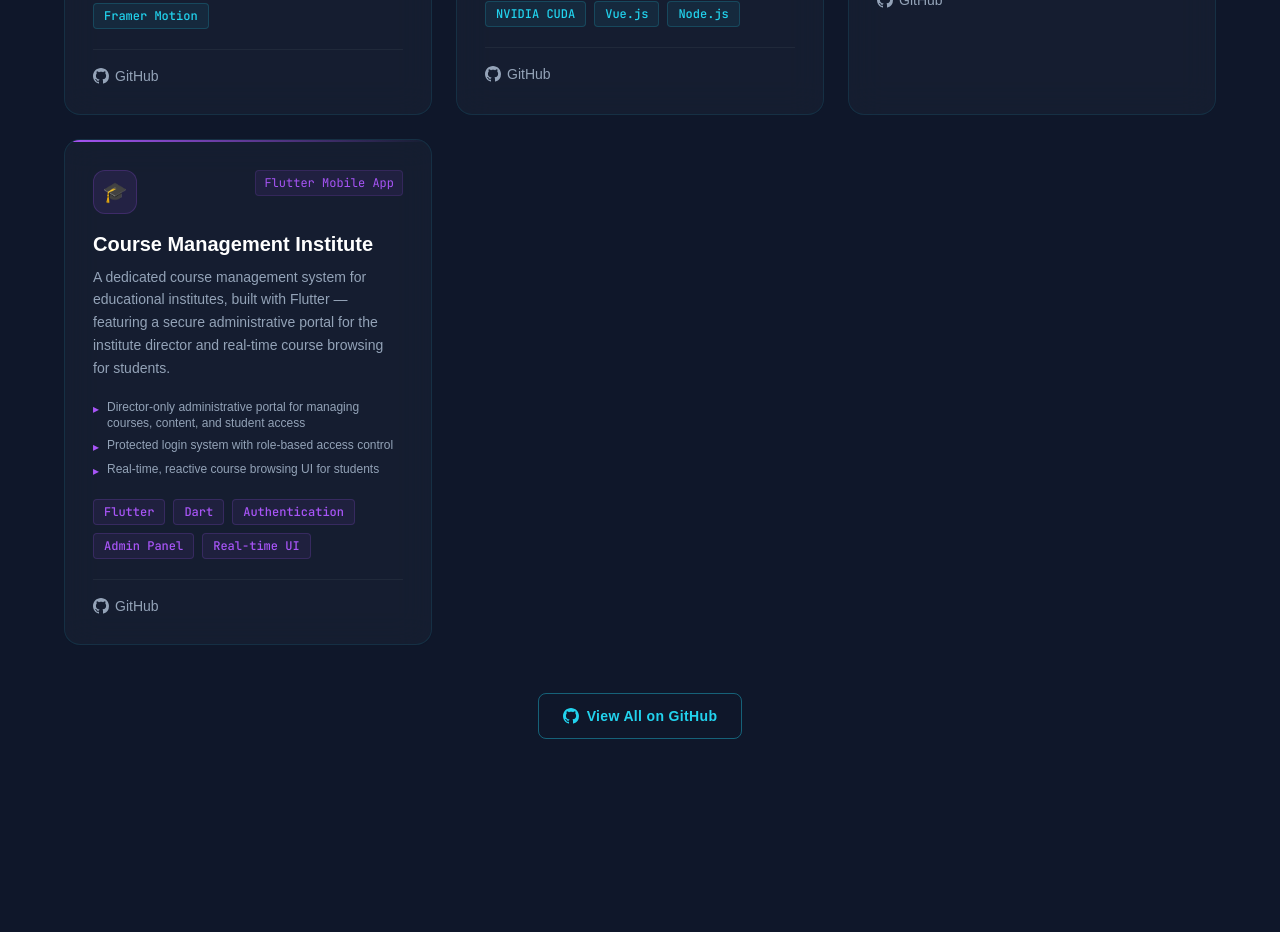
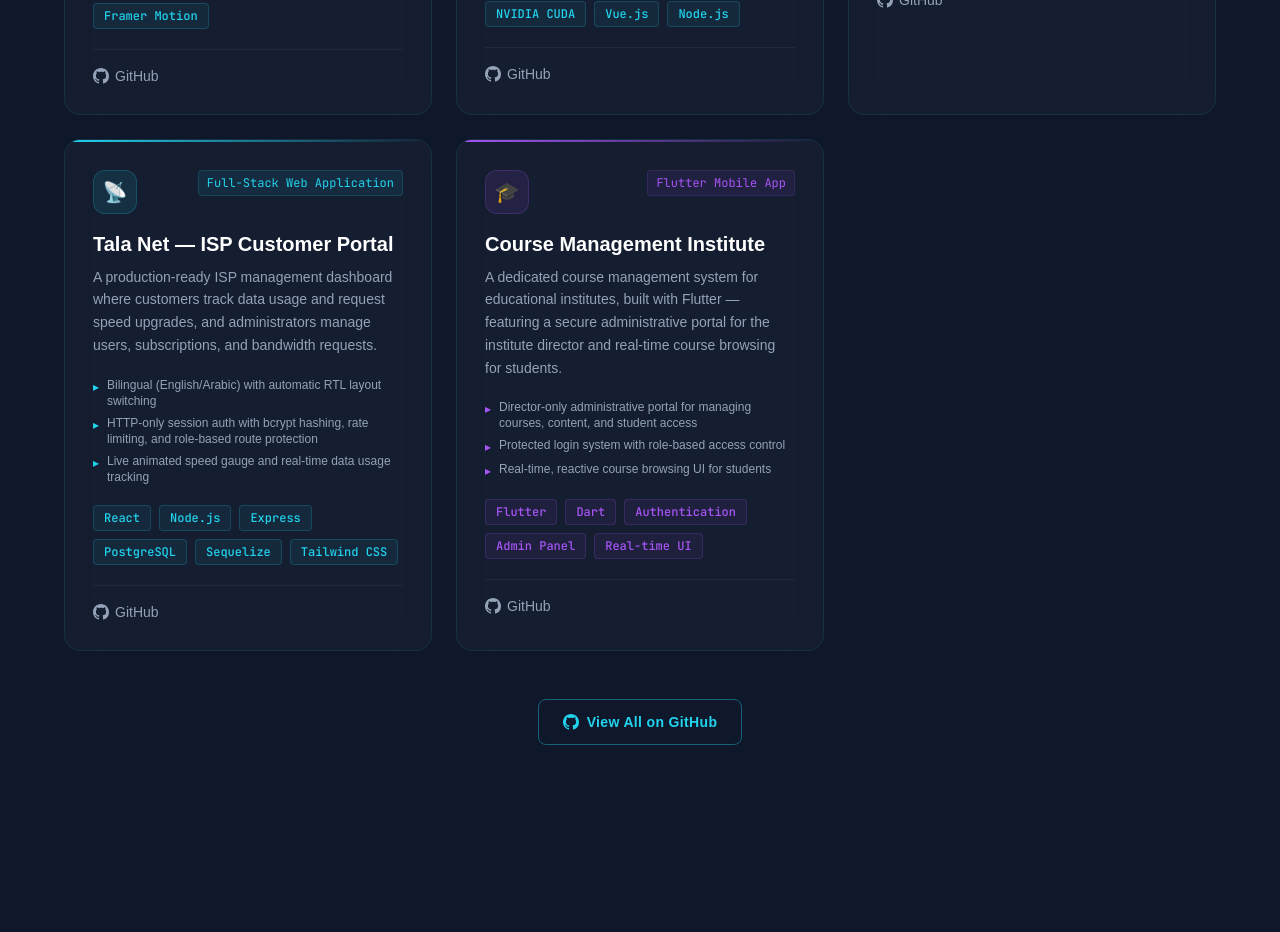
Before and after one commit to r1356-w/Rand-Portfolio, a React (Create React App) app: page / in a window 1280 px wide. Shown: the part 2220-3152 px from the top of the page. Built offline with nearby package versions, Linux system fonts and the light colour scheme; no server answers; a web font is replaced by a local one.

Commit message:
Add Tala Net ISP customer portal project card
Full-stack ISP management dashboard (React, Node/Express,
PostgreSQL) with bilingual EN/AR RTL support and a live speed
gauge, verified against the actual repo (r1356-w/Tala-Net).

```diff
--- a/src/components/Projects/Projects.js
+++ b/src/components/Projects/Projects.js
@@ -114,6 +114,24 @@ const projects = [
     live: null,
   },
   {
+    id: 9,
+    title: "Tala Net — ISP Customer Portal",
+    icon: "📡",
+    type: "Full-Stack Web Application",
+    description:
+      "A production-ready ISP management dashboard where customers track data usage and request speed upgrades, and administrators manage users, subscriptions, and bandwidth requests.",
+    highlights: [
+      "Bilingual (English/Arabic) with automatic RTL layout switching",
+      "HTTP-only session auth with bcrypt hashing, rate limiting, and role-based route protection",
+      "Live animated speed gauge and real-time data usage tracking",
+    ],
+    stack: ["React", "Node.js", "Express", "PostgreSQL", "Sequelize", "Tailwind CSS"],
+    accent: "#22D3EE",
+    accentRgb: "34,211,238",
+    github: "https://github.com/r1356-w/Tala-Net",
+    live: null,
+  },
+  {
     id: 5,
     title: "Course Management Institute",
     icon: "🎓",
```
